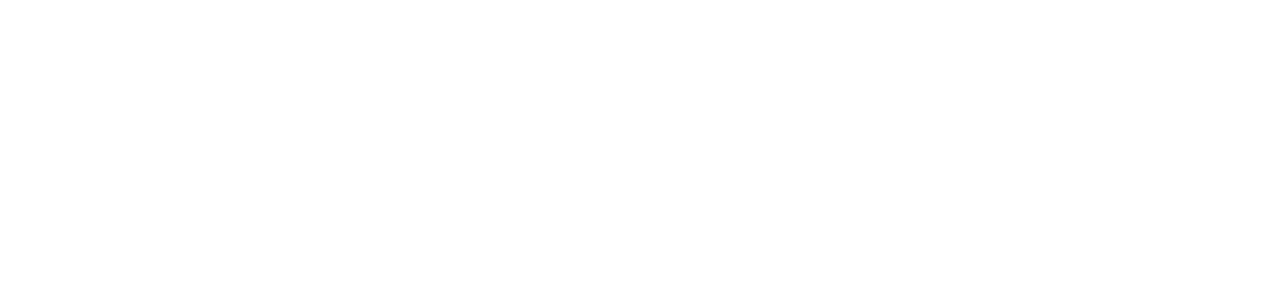
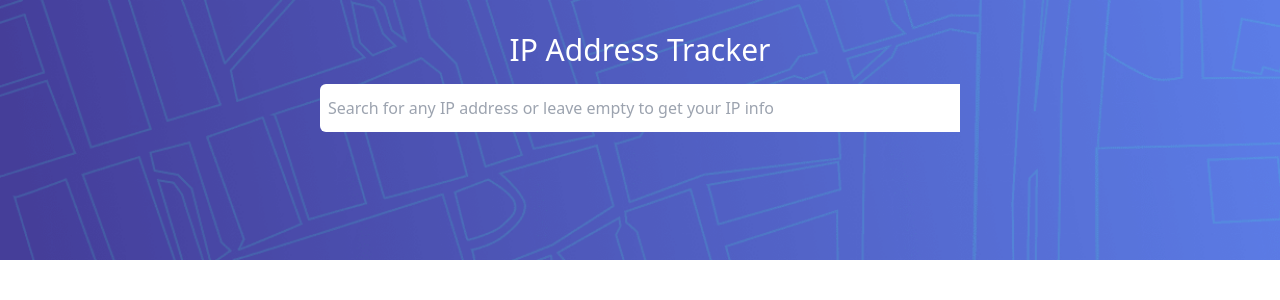
Before and after one commit to AlexGroat/ip-tracker, a Vue app: page / in a window 1280 px wide. Shown: the top 300 px of the page. Built offline with nearby package versions, Linux system fonts and the light colour scheme.

Commit message:
timestamp 20:00

```diff
--- a/src/views/HomeView.vue
+++ b/src/views/HomeView.vue
@@ -1,7 +1,35 @@
 <template>
   <div class="flex flex-col h-screen max-h-screen">
     <!-- Search / Results -->
-    <div class="flex justify-center relative px-4 pt-8 pb-32"></div>
+    <div
+      class="
+        flex
+        justify-center
+        relative
+        bg-hero-pattern bg-cover
+        px-4
+        pt-8
+        pb-32
+      "
+    >
+      <!-- Search Input -->
+      <div class="w-full max-w-screen-sm">
+        <h1 class="text-white text-center text-3xl pb-4">IP Address Tracker</h1>
+        <div class="flex">
+          <input
+            class="
+              flex-1
+              py-3
+              px-2
+              rounded-tl-md rounded-bl-md
+              focus:outline-none
+            "
+            type="text"
+            placeholder="Search for any IP address or leave empty to get your IP info"
+          />
+        </div>
+      </div>
+    </div>
   </div>
 </template>
 
--- a/tailwind.config.js
+++ b/tailwind.config.js
@@ -1,7 +1,11 @@
 module.exports = {
-  content: ['./public/**/*.html', './src/**/*.{vue,js,ts,jsx,tsx}'],
+  content: ["./public/**/*.html", "./src/**/*.{vue,js,ts,jsx,tsx}"],
   theme: {
-    extend: {},
+    extend: {
+      backgroundImage: (theme) => ({
+        "hero-pattern": "url('pattern-bg.png')",
+      }),
+    },
   },
   plugins: [],
-}
+};
```
Also changed, not shown: src/assets/pattern-bg.png (added).
